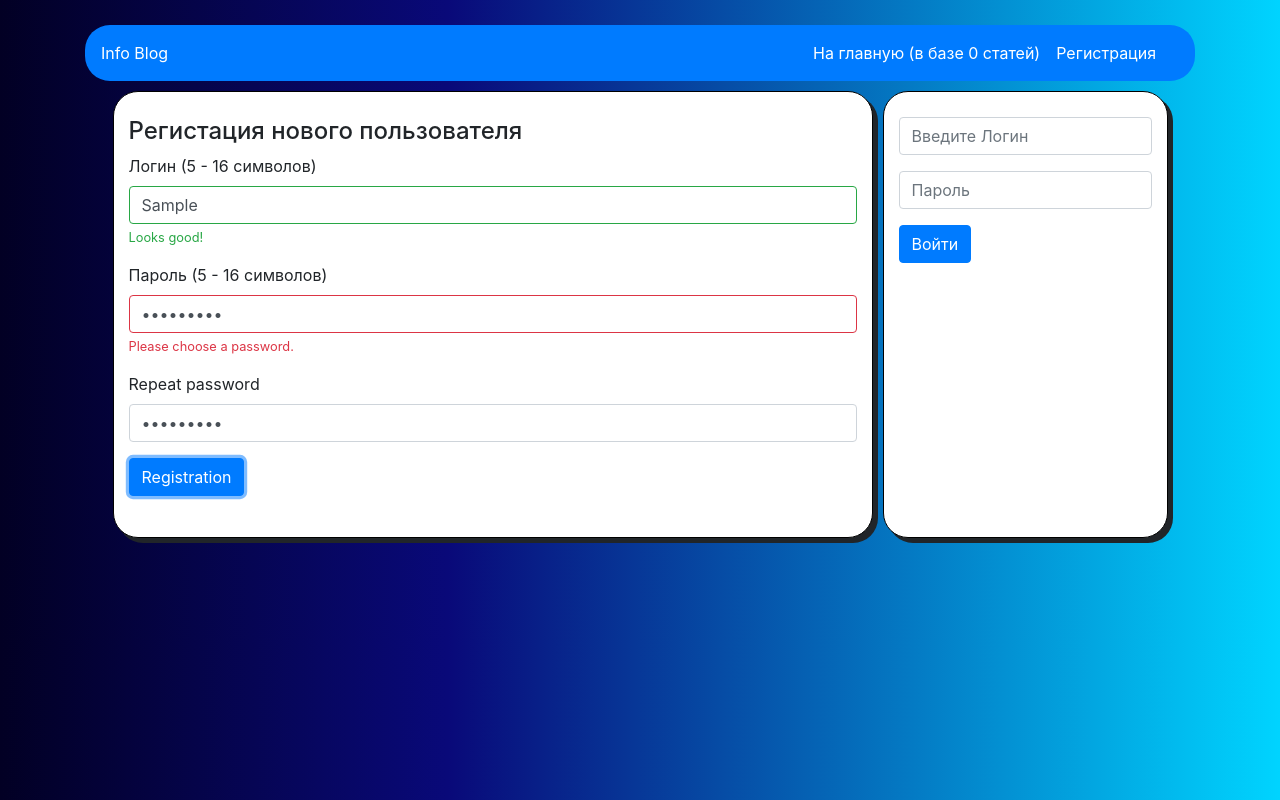
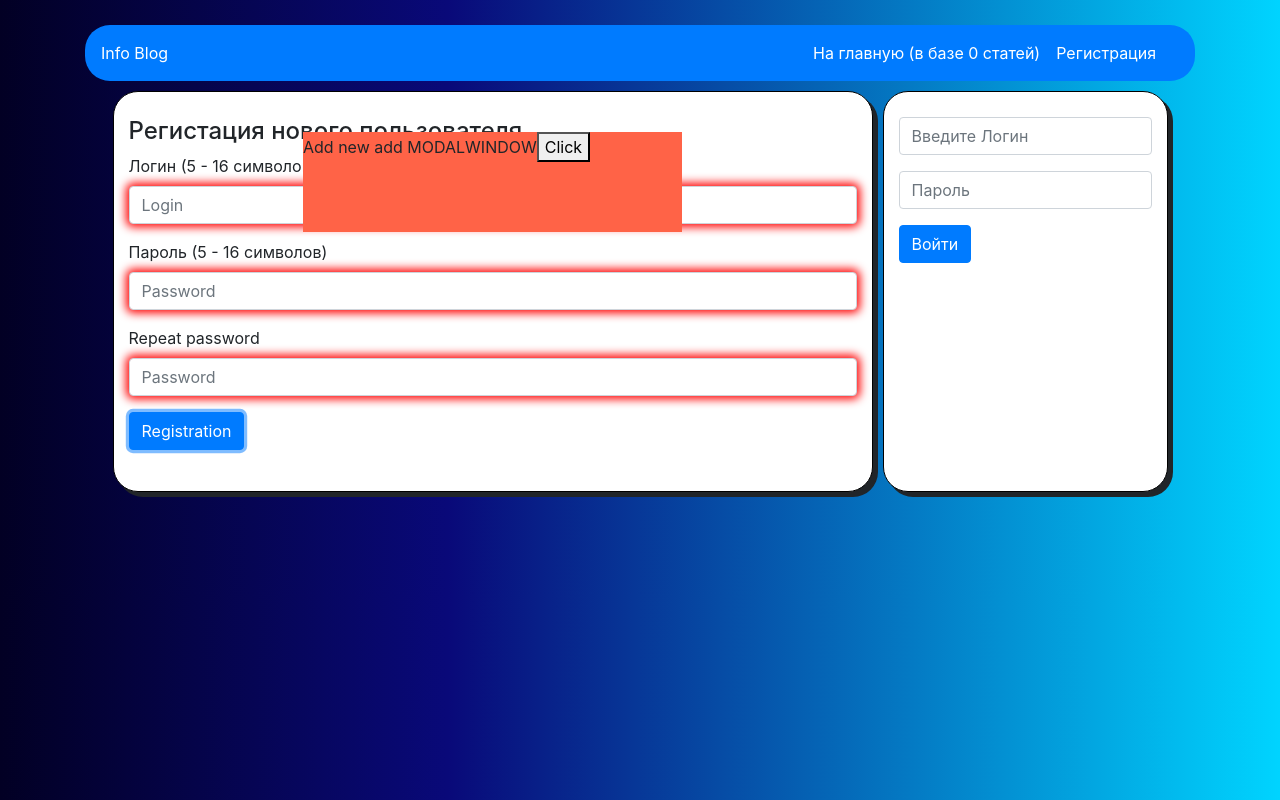
Before and after one commit to TazmanS/MERNblog, a React (Create React App) app in the folder client/: page /registration in a window 1280 px wide. Both pictures are taken after typing "Sample", "Sample123", "Sample123" into the empty fields and a click on the button "Registration". Built offline with nearby package versions, Linux system fonts and the light colour scheme; no server answers.

Commit message:
registration checking

```diff
--- /dev/null
+++ b/client/src/Components/ModalWindow.tsx
@@ -0,0 +1,19 @@
+import React from 'react'
+
+interface ModalWindow {
+    message: string,
+    showModalWindow(mes): void
+}
+
+const ModalWindow:React.FC<ModalWindow> = ({message, showModalWindow}) => {
+    return (
+        <div className="modalWindow">
+            {message} MODALWINDOW
+            <button
+                onClick={() => showModalWindow('')}
+            >Click</button>
+        </div>
+    )
+}
+
+export default ModalWindow
--- a/client/src/Main/Section/AddContent/ContentForm.tsx
+++ b/client/src/Main/Section/AddContent/ContentForm.tsx
@@ -18,9 +18,9 @@ const ContentForm:React.FC<ContentFormInterface> = ({
     return(
 <form>
     <div className="form-group">
-        <label htmlFor="title">Название статьи</label>
+        <label htmlFor="title">Название статьи(5 - 250)</label>
         <input type="text"
-            className={verty(titleChange)
+            className={verty(5,250,titleChange)
                 ? "form-control active-border-green"
                 : "form-control active-border-red"}
             id="title"
@@ -32,7 +32,7 @@ const ContentForm:React.FC<ContentFormInterface> = ({
     <div className="form-group">
         <label htmlFor="text">Текст статьи</label>
         <textarea
-            className={verty(textChange)
+            className={verty(5,3000,textChange)
                 ? "form-control active-border-green"
                 : "form-control active-border-red"}
             id="text"
--- /dev/null
+++ b/client/src/Main/Section/Registration/InputGroupItem.tsx
@@ -0,0 +1,41 @@
+import React from 'react'
+import { verty } from '../../../hooks/verty.hooks'
+
+interface InputGroupItem {
+    inputtext: string,
+    min: number,
+    max: number,
+    htmlfor: string,
+    labeltext: string,
+    inputtype: string,
+    id: string,
+    placeholder: string,
+    inputvalue: string,
+    inputfunc: any,
+}
+
+const InputGroupItem:React.FC<InputGroupItem> = ({
+    inputtext, min, max, htmlfor, labeltext, inputtype, id, placeholder, inputvalue, inputfunc
+}) => {
+    return (
+        <div className="form-group">
+            <label htmlFor={htmlfor}> {labeltext} </label>
+            <input type={inputtype}
+                className={verty(min,max,inputtext)
+                    ? "form-control active-border-green"
+                    : "form-control active-border-red"}
+                id={id}
+                placeholder={placeholder}
+                value={inputvalue}
+                onChange={(event) => inputfunc(event)} />
+            <div className="valid-feedback">
+                Looks good!
+            </div>
+            <div className="invalid-feedback">
+                Please choose a username.
+            </div>
+        </div>
+    )
+}
+
+export default InputGroupItem
--- a/client/src/Main/Section/Registration/Registration.tsx
+++ b/client/src/Main/Section/Registration/Registration.tsx
@@ -3,9 +3,11 @@ import {connect} from 'react-redux'
 import {verty} from '../../../hooks/verty.hooks'
 import {addNewUser} from '../../../actions/user'
 import {withRouter} from 'react-router-dom'
+import InputGroupItem from './InputGroupItem'
+import ModalWindow from '../../../Components/ModalWindow'
 
 interface Reg {
-    addNewUser(newUserData) :void,
+    addNewUser(newUserData) :any,
     user: any,
     history: any
 }
@@ -20,31 +22,18 @@ const Registration:React.FC<Reg> = ({ addNewUser, user, history }) =>{
     }, [user.login, history])
 
     const [inputLogin, setInputLogin] = useState('')
-    const [inputLoginClass, setInputLoginClass] = useState('form-control')
     const [inputPassword, setInputPassword] = useState('')
-    const [inputPasswordClass, setInputPasswordClass] = useState('form-control')
     const [inputPasswordRepeat, setInputPasswordRepeat] = useState('')
     const [checkPass, setCheckPass] = useState(true)
+    const [modalWindow, setModalWindow] = useState(false)
+    const [modalMessage, setModalMessage] = useState('')
 
     const loginChangeFunction = event => {
         setInputLogin(event.target.value)
-
-        if( verty(5, 16,event.target.value) ){
-            setInputLoginClass('form-control is-valid')
-        } else{
-            setInputLoginClass('form-control is-invalid')
-        }
     }
-
 
     const passwordChangeFunction = event =>{
         setInputPassword(event.target.value)
-
-        if( verty(5,16,event.target.value) ){
-            setInputPasswordClass('form-control is-invalid')
-        } else{
-            setInputPasswordClass('form-control is-valid')
-        }
 
         if(inputPasswordRepeat === event.target.value){
             setCheckPass(true)
@@ -68,7 +57,7 @@ const Registration:React.FC<Reg> = ({ addNewUser, user, history }) =>{
 
         const vertyCheck = verty(5, 16, inputLogin, inputPassword, inputPasswordRepeat)
 
-        if( verty(5,16,inputPassword) ){
+        if( !vertyCheck ){
             alert("Ошибка длины пароля")
             return false
         }
@@ -79,7 +68,8 @@ const Registration:React.FC<Reg> = ({ addNewUser, user, history }) =>{
                 password: inputPassword
             }
 
-            addNewUser(newUserData)
+            await addNewUser(newUserData)
+                .then(res => showModalWindow(res.message))
 
         } else{
             alert("Ошибка регистрации")
@@ -90,41 +80,26 @@ const Registration:React.FC<Reg> = ({ addNewUser, user, history }) =>{
         setInputPasswordRepeat('')
     }
 
+    const showModalWindow = (message) => {
+        setModalWindow(!modalWindow)
+        setModalMessage(message)
+    }
+
     return(
 <form>
     <h4>Регистация нового пользователя</h4>
-    <div className="form-group">
-        <label htmlFor="regInputLogin">Логин (5 - 16 символов) </label>
-        <input type="login" className={inputLoginClass} id="regInputLogin" placeholder="Login"
-        value={inputLogin}
-        onChange={(event) => loginChangeFunction(event)} />
-        <div className="valid-feedback">
-            Looks good!
-        </div>
-        <div className="invalid-feedback">
-            Please choose a username.
-        </div>
-    </div>
-    <div className="form-group">
-        <label htmlFor="regInputPass">Пароль (5 - 16 символов)</label>
-        <input type="password" className={inputPasswordClass} id="regInputPass" placeholder="Password"
-        value={inputPassword}
-        onChange={(event) => passwordChangeFunction(event) }
-        />
-        <div className="valid-feedback">
-            Looks good!
-        </div>
-        <div className="invalid-feedback">
-            Please choose a password.
-        </div>
-    </div>
-    <div className="form-group">
-        <label htmlFor="regInputPassAgain">Repeat password</label>
-        <input type="password" className="form-control" id="regInputPassAgain" placeholder="Repeat password"
-        value={inputPasswordRepeat}
-        onChange={event => passwordRepeatChangeFunction(event)}
-        />
-    </div>
+    <InputGroupItem inputtext={inputLogin} min={5} max={16} htmlfor="regInputLogin"
+        labeltext="Логин (5 - 16 символов)" inputtype="login" id={"regInputLogin"}
+        placeholder="Login" inputvalue={inputLogin} inputfunc={loginChangeFunction}
+    />
+    <InputGroupItem inputtext={inputPassword} min={5} max={16} htmlfor="regInputPass"
+        labeltext="Пароль (5 - 16 символов)" inputtype="password" id={"regInputPass"}
+        placeholder="Password" inputvalue={inputPassword} inputfunc={passwordChangeFunction}
+    />
+    <InputGroupItem inputtext={inputPasswordRepeat} min={5} max={16} htmlfor="regInputPassAgain"
+        labeltext="Repeat password" inputtype="password" id={"regInputPassAgain"}
+        placeholder="Password" inputvalue={inputPasswordRepeat} inputfunc={passwordRepeatChangeFunction}
+    />
     <button type="submit" className="btn btn-primary"
         onClick={(event) => addNewUserFunction(event)}
     >Registration</button>
@@ -132,7 +107,8 @@ const Registration:React.FC<Reg> = ({ addNewUser, user, history }) =>{
         ? <p></p>
         : <small>Пароли не совпадают</small>
     }
-    <p>{user.userCreatingInformation}</p>
+    {modalWindow && <ModalWindow message={modalMessage}
+                        showModalWindow={showModalWindow}/>}
 </form>
     )
 }
--- a/client/src/Main/Section/UserSettings/UserDelete.tsx
+++ b/client/src/Main/Section/UserSettings/UserDelete.tsx
@@ -21,7 +21,6 @@ const UserDelete:React.FC<UserDelete> = ({userDelete, user, history, getAllArtic
     }, [user.login, history])
 
     const [userPassword, setUserPassword] = useState('')
-    const [leaveArticles, setLeaveArticles] = useState(false)
 
     const userPasswordFunction = event =>{
         setUserPassword(event.target.value)
@@ -31,7 +30,6 @@ const UserDelete:React.FC<UserDelete> = ({userDelete, user, history, getAllArtic
 
         let data = {
             userPassword: userPassword,
-            leaveArticles: leaveArticles,
             userId: user.id,
             login: user.login
         }
@@ -44,13 +42,6 @@ const UserDelete:React.FC<UserDelete> = ({userDelete, user, history, getAllArtic
     return(
         <div>
             <h3>Удаление пользователя</h3>
-            <div className="form-check">
-                <input type="checkbox" className="form-check-input" id="leaveArticle"
-                    onChange={() => setLeaveArticles(!leaveArticles)}
-                />
-                <label className="form-check-label" htmlFor="leaveArticle">Оставить статьи?</label>
-            </div>
-            < hr />
             <div className="form-group">
                     <label htmlFor="passwordUser">Введите Ваш пароль</label>
                         <div className="hashtagInput">
--- a/client/src/actions/user.tsx
+++ b/client/src/actions/user.tsx
@@ -18,6 +18,7 @@ export function addNewUser(newUserData) {
                     id: res.data.id
                 })
             })
+            return { message: "Add new add"}
         } catch(e){
             console.error("Ошибка создания пользователя", e)
         }
@@ -85,7 +86,6 @@ export function userExit(){
 export function userDelete(data){
     return async dispatch => {
         try{
-            console.log(data)
             await axios.post('/api/user/userdelete', data).then((data) => {
                 if(data.status === 201){
                     console.log(data.data)
--- a/client/src/hooks/verty.hooks.js
+++ b/client/src/hooks/verty.hooks.js
@@ -1,8 +1,8 @@
 export const verty = (min, max = 10000, ...string) => {
     let arr = [...string]
     for(const str of arr){
-        if (str.trim().length > 0 && str.length <= max && str.length >= min){
-
+        if (str.trim().length <= max && str.trim().length >= min){
+            return true
         }
         else{
             return false
--- a/client/src/index.css
+++ b/client/src/index.css
@@ -197,3 +197,12 @@ code {
     word-wrap: break-word;
     width: 80%;
 }
+
+.modalWindow{
+  position: absolute;
+  top: 10%;
+  left: 25%;
+  width: 50%;
+  height: 25%;
+  background-color: tomato;
+}
```
Also changed, not shown: client/src/reducers/usersReducers.js (+1 -15 lines), 2 other files (tests, documents, lock files or other folders).
